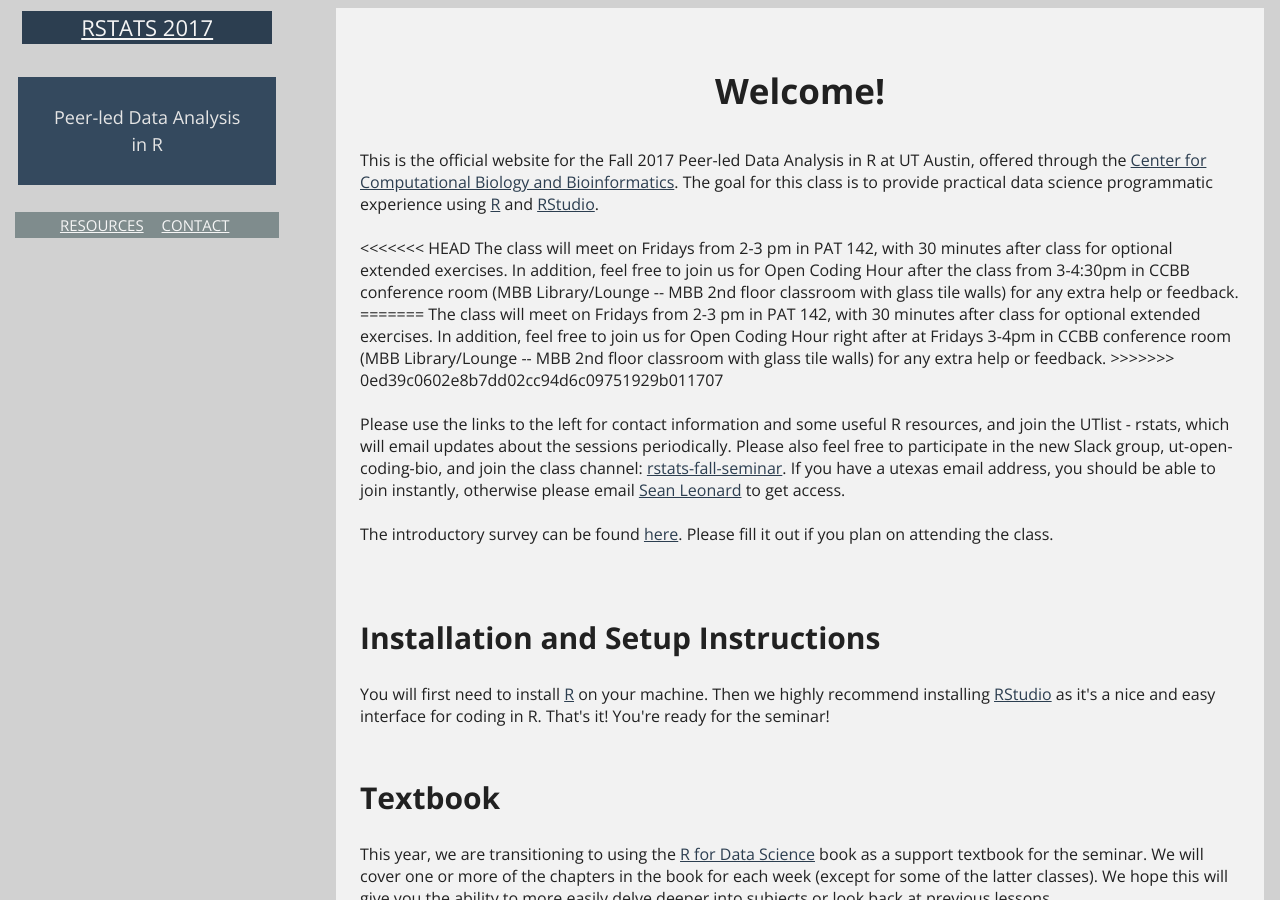
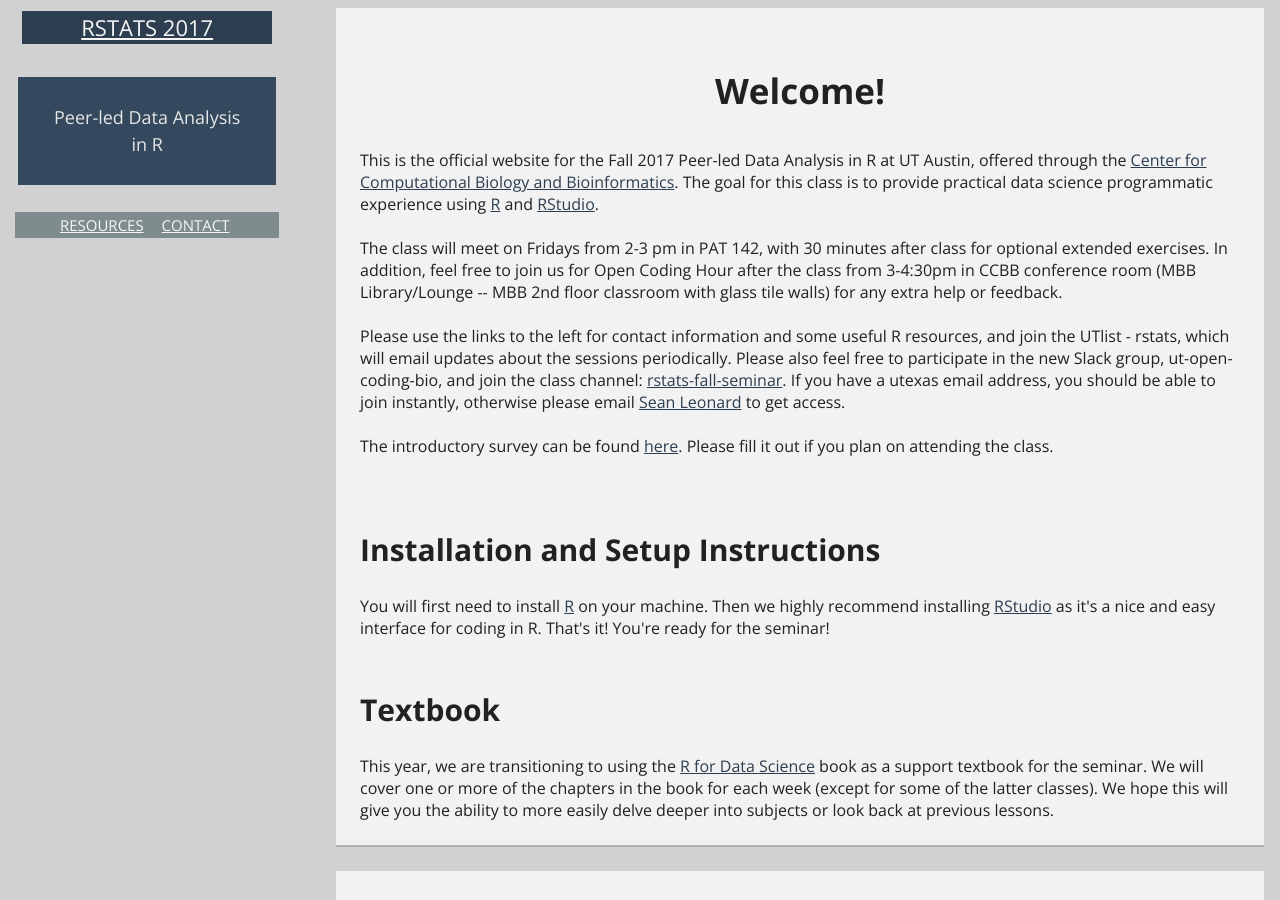
Before and after one commit to CCBBatUT/rstats_fall2017, a Jekyll site: the page built from index.html, in a window 1280 px wide and 900 px high. Built offline with Jekyll 4.4.1, drawn with Linux system fonts in a browser that asks for light colours.

Commit message:
fix site

```diff
--- a/index.html
+++ b/index.html
@@ -9,11 +9,8 @@ layout: default
     <h1> Welcome! </h1>
     This is the official website for the Fall 2017 Peer-led Data Analysis in R at UT Austin, offered through the <a href="http://ccbb.biosci.utexas.edu/">Center for Computational Biology and Bioinformatics</a>. The goal for this class is to provide practical data science programmatic experience using <a href="https://www.r-project.org/">R</a> and <a href="https://www.rstudio.com/">RStudio</a>.
     <br><br>
-<<<<<<< HEAD
     The class will meet on Fridays from 2-3 pm in PAT 142, with 30 minutes after class for optional extended exercises. In addition, feel free to join us for Open Coding Hour after the class from 3-4:30pm in CCBB conference room (MBB Library/Lounge -- MBB 2nd floor classroom with glass tile walls) for any extra help or feedback.
-=======
-    The class will meet on Fridays from 2-3 pm in PAT 142, with 30 minutes after class for optional extended exercises. In addition, feel free to join us for Open Coding Hour right after at Fridays 3-4pm in CCBB conference room (MBB Library/Lounge -- MBB 2nd floor classroom with glass tile walls) for any extra help or feedback.
->>>>>>> 0ed39c0602e8b7dd02cc94d6c09751929b011707
+
     <br><br>
     Please use the links to the left for contact information and some useful R resources, and join the UTlist - rstats, which will email updates about the sessions periodically. Please also feel free to participate in the new Slack group, ut-open-coding-bio, and join the class channel: <a href="https://ut-open-coding-bio.slack.com/x-42134075029-42895634710/signup">rstats-fall-seminar</a>. If you have a utexas email address, you should be able to join instantly, otherwise please email <a href="mailto:spleonard1@gmail.com">Sean Leonard</a> to get access.
     <br><br>
```
